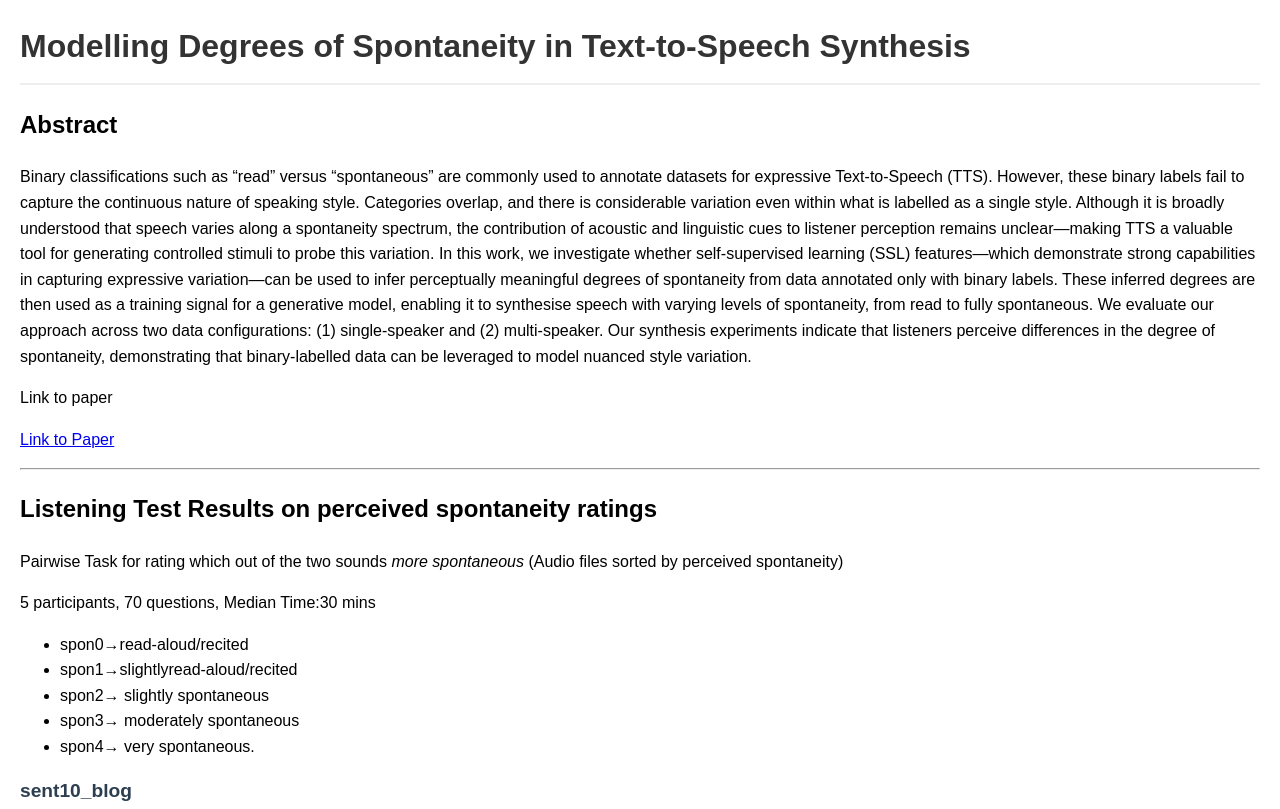
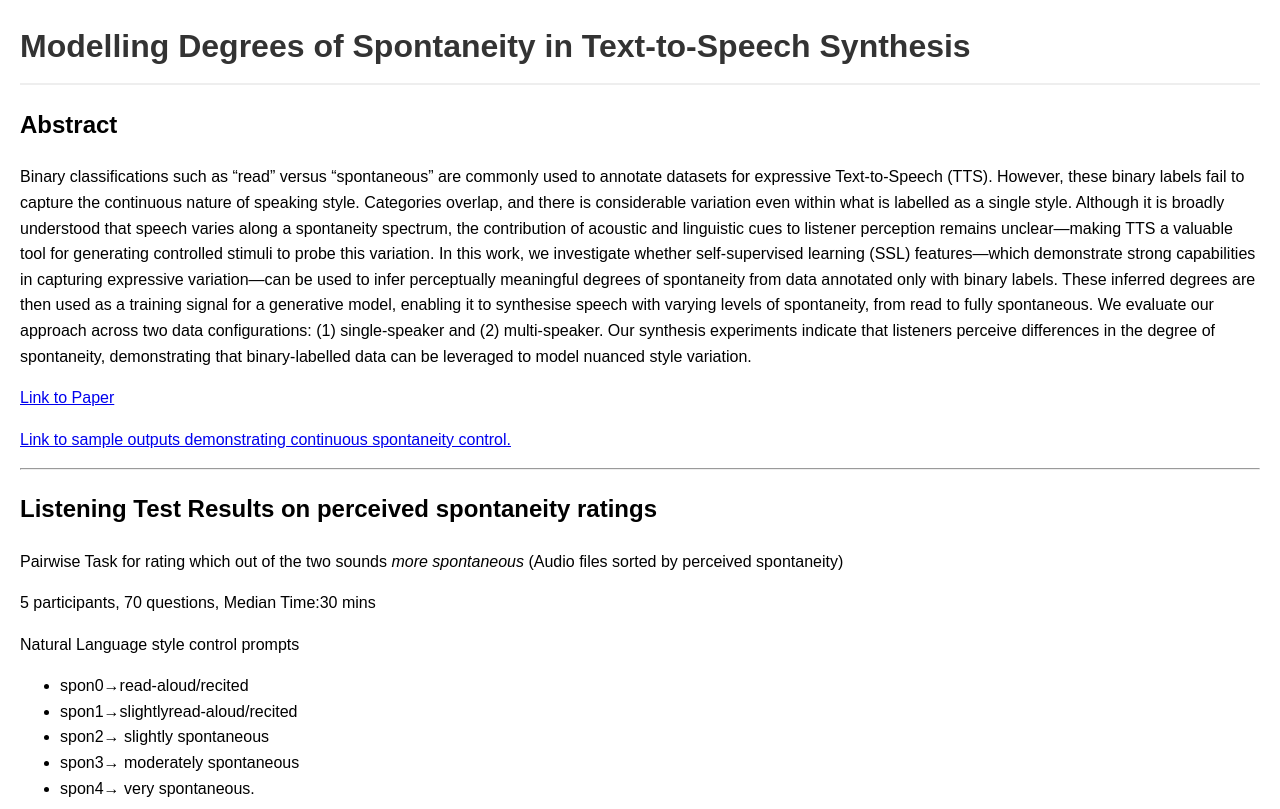
Before and after one commit to aadigwe/ssw25-spondegrees, a plain HTML site: page index.html in a window 1280 px wide. Shown: the top 809 px of the page. Drawn offline with Linux system fonts and the light colour scheme.

Commit message:
Updated index.html with new link

```diff
--- a/index.html
+++ b/index.html
@@ -55,12 +55,13 @@
     <h1>Modelling Degrees of Spontaneity in Text-to-Speech Synthesis</h1>
     <h2>Abstract</h2>
     <p>Binary classifications such as “read” versus “spontaneous” are commonly used to annotate datasets for expressive Text-to-Speech (TTS). However, these binary labels fail to capture the continuous nature of speaking style. Categories overlap, and there is considerable variation even within what is labelled as a single style. Although it is broadly understood that speech varies along a spontaneity spectrum, the contribution of acoustic and linguistic cues to listener perception remains unclear—making TTS a valuable tool for generating controlled stimuli to probe this variation. In this work, we investigate whether self-supervised learning (SSL) features—which demonstrate strong capabilities in capturing expressive variation—can be used to infer perceptually meaningful degrees of spontaneity from data annotated only with binary labels. These inferred degrees are then used as a training signal for a generative model, enabling it to synthesise speech with varying levels of spontaneity, from read to fully spontaneous. We evaluate our approach across two data configurations: (1) single-speaker and (2) multi-speaker. Our synthesis experiments indicate that listeners perceive differences in the degree of spontaneity, demonstrating that binary-labelled data can be leveraged to model nuanced style variation.</p>
-    Link to paper
     <p><a href="https://www.isca-archive.org/ssw_2025/adigwe25_ssw.html" target="_blank">Link to Paper</a></p>
+    <p><a href="https://aadigwe.github.io/ssw25-spondegrees/lucycontinuousvalues.html" target="_blank">Link to sample outputs demonstrating continuous spontaneity control.</a></p>
     <hr>
     <h2>Listening Test Results on perceived spontaneity ratings</h2>
     <p>Pairwise Task for rating which out of the two sounds <em>more spontaneous</em> (Audio files sorted by perceived spontaneity)</p>
     <p>5 participants, 70 questions, Median Time:30 mins</p>
+    <p>Natural Language style control prompts</p>
     <ul>
       <li>spon0→read-aloud/recited</li>
       <li>spon1→slightlyread-aloud/recited</li>
```
